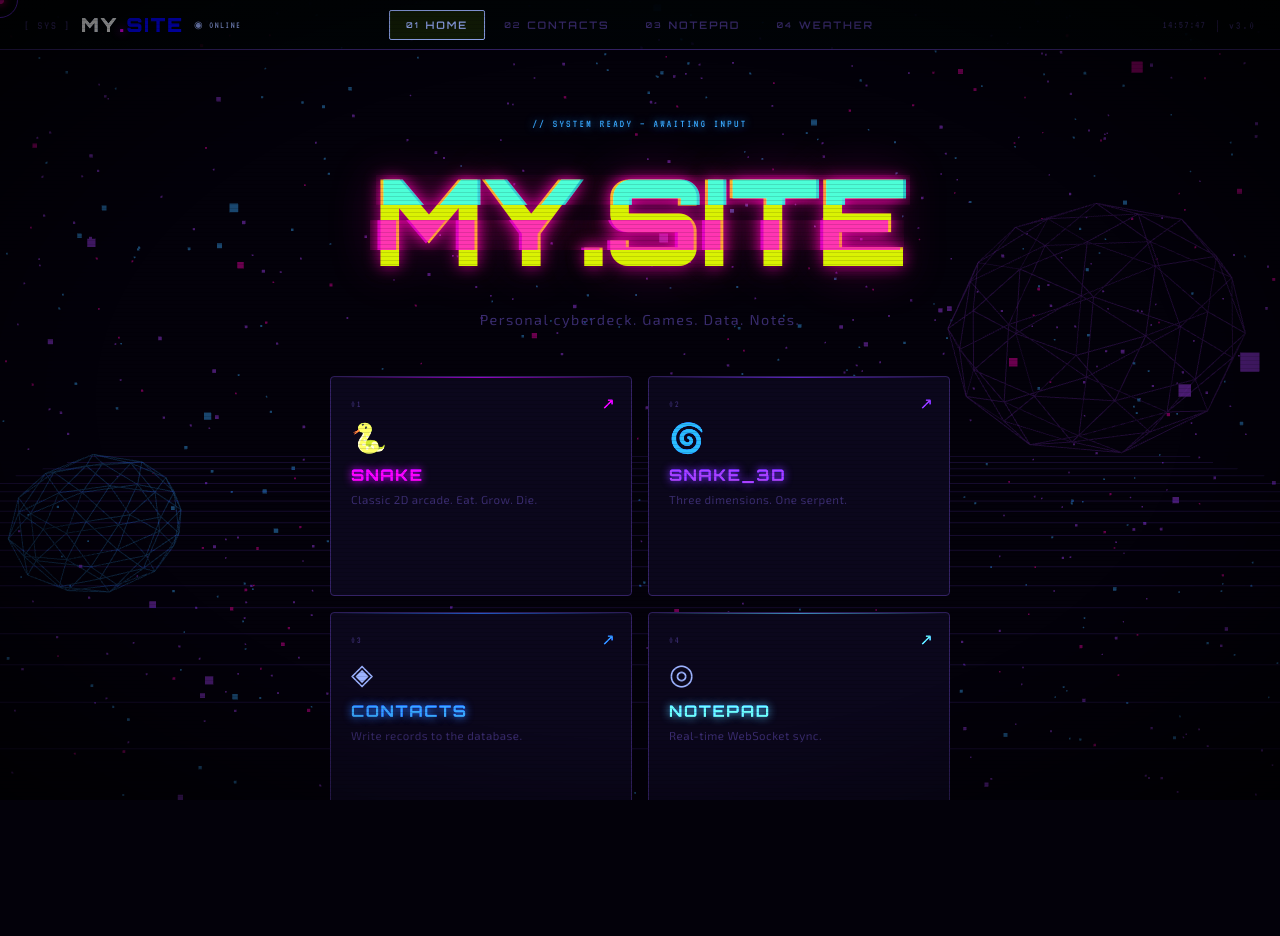
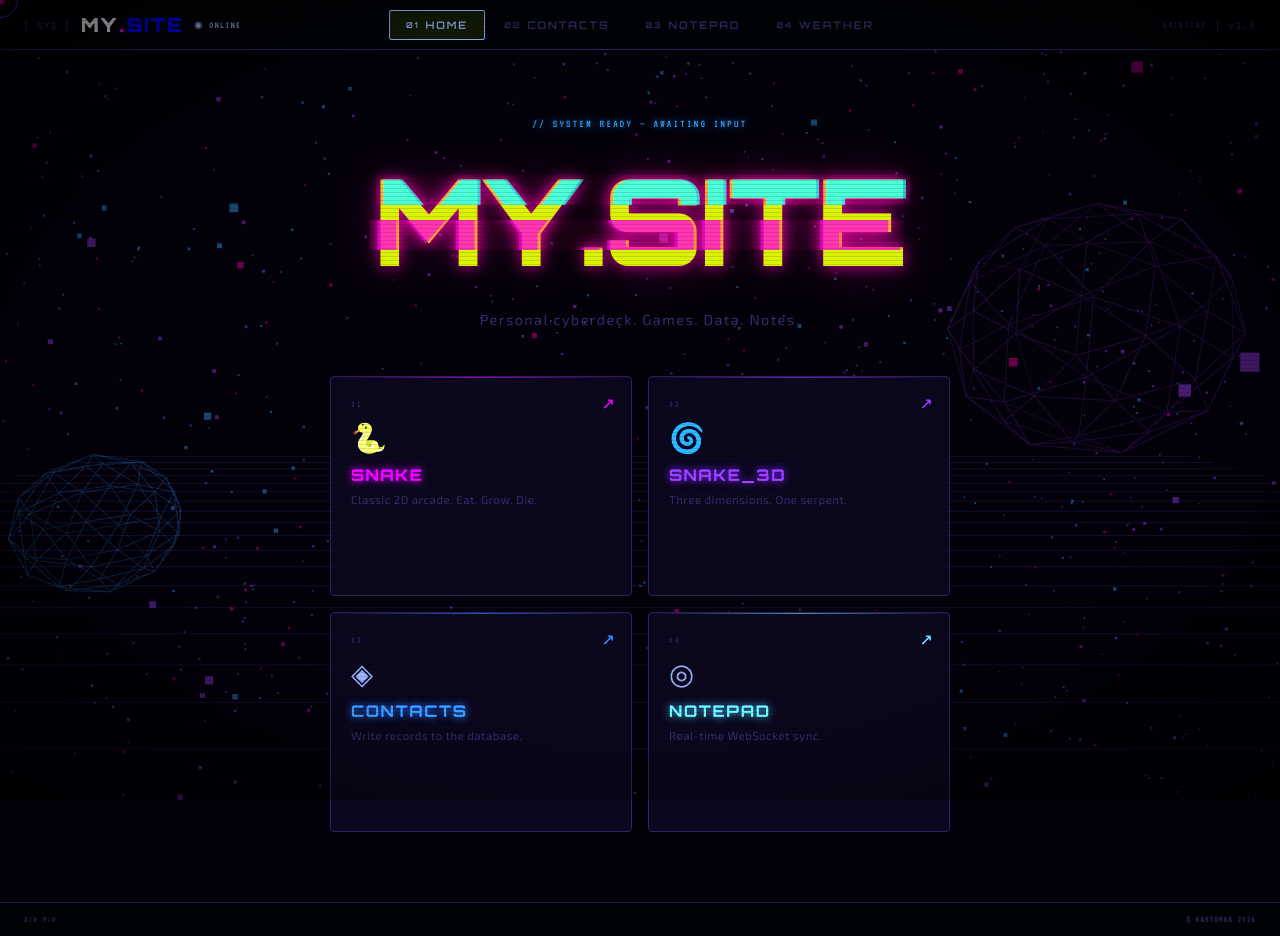
Before and after one commit to ktigkos/mysite, a React (Vite) app in the folder frontend/: page / in a window 1280 px wide. Before the commit the page ends 800 px from the top, so only its background shows below. Built offline with nearby package versions, Linux system fonts and the light colour scheme.

Commit message:
style: update footer copyright and adjust body height to min-height

```diff
--- a/frontend/src/components/Shell.jsx
+++ b/frontend/src/components/Shell.jsx
@@ -85,12 +85,7 @@ export default function Shell() {
 
       <footer className={styles.footer}>
         <span className={styles.coords}>X:{mouse.x} Y:{mouse.y}</span>
-        <div className={styles.footerLinks}>
-          <a href="snake.html"   className={styles.flink}>▸ SNAKE</a>
-          <span className={styles.divider}>·</span>
-          <a href="snake3d.html" className={styles.flink}>▸ SNAKE_3D</a>
-        </div>
-        <span className={styles.copy}>© MYSITE CORP 2025</span>
+        <span className={styles.copy}>© KASTORAS 2026</span>
       </footer>
     </div>
   );
--- a/frontend/src/index.css
+++ b/frontend/src/index.css
@@ -39,7 +39,7 @@
 *, *::before, *::after { box-sizing: border-box; margin: 0; padding: 0; }
 
 html, body, #root {
-  height: 100%;
+  min-height: 100%;
   overflow-x: hidden;
 }
 
```
